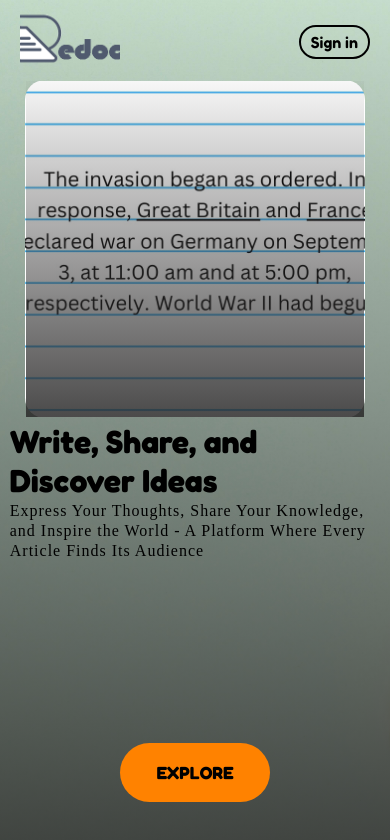
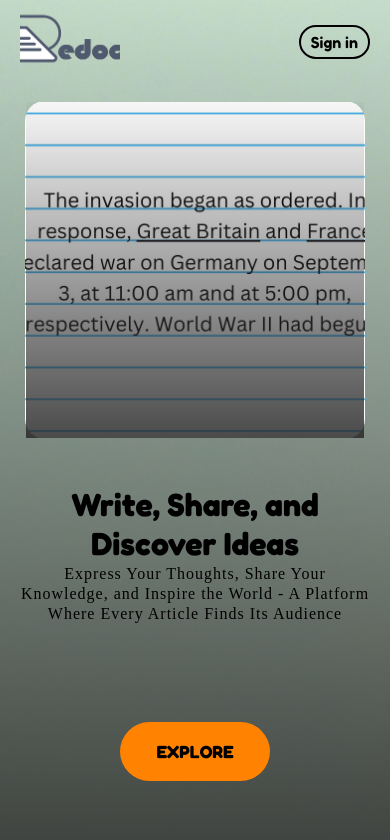
Before and after one commit to Jimmy21048/redoc, a React (Create React App) app: page / in a window 390 px wide. Shown: the top 840 px of the page. Built offline with nearby package versions, Linux system fonts and the light colour scheme; no server answers.

Commit message:
shifts home page from vh to dvh

```diff
--- a/src/components/App.css
+++ b/src/components/App.css
@@ -1024,7 +1024,7 @@ textarea:focus {
     display: none;
 }
 .socials-note-main * {
-    margin-bottom: 10px;
+    /* margin-bottom: 10px; */
 }
 .socials-note-main h2 {
     text-align: center;
@@ -1267,10 +1267,11 @@ textarea:focus {
 @media screen and (max-width: 1050px) {
     .body {
         flex-direction: column;
+        justify-content: space-around;
     }
     .body .left {
         width: 100vw;
-        height: 40vh;
+        height: 40dvh;
     }
     .hero-image2 {
         display: none;
@@ -1280,14 +1281,15 @@ textarea:focus {
         height: 40vh;
     }
     .body .right {
-        height: 45vh;
+        height: 35dvh;
         width: 100vw;
         padding: 0;
         align-items: center;
     }
     .body .right div {
-        width: 400px;
-        max-width: 95vw;
+        width: 350px;
+        max-width: 90vw;
+        text-align: center;
     }
     .top {
         padding: 0 20px;
@@ -1495,11 +1497,9 @@ textarea:focus {
 }
 .hero-btns {
     width: 100vw;
-    /* max-width: 95vw; */
     height: 10vh;
     flex-direction: row;
     justify-content: space-around;
-    /* position: absolute; */
     bottom: 0px;
     padding: 0 10px;
 }
@@ -1589,7 +1589,7 @@ textarea:focus {
     flex-direction: column;
     justify-content: space-around;
     align-items: center;
-    /* background-color: rgb(214, 235, 236); */
+    background-color: rgb(214, 235, 236);
 }
 .rev-h3 {
     display: none;
@@ -1603,7 +1603,19 @@ textarea:focus {
 .socials-note-main .comments {
     display: flex;
     height: max-content;
+    max-height: 50dvh;
     margin-top: 5vh;
+    background-color: var(--bgc1);
+    border-radius: 10px;
+}
+.comment {
+    height: 6vh;
+    display: flex;
+    flex-direction: column;
+    justify-content: space-around;
+}
+.comment-text, .comment-user {
+    font-size: 0.75rem;
 }
 .socials-nav {
     padding: 10px;
```
